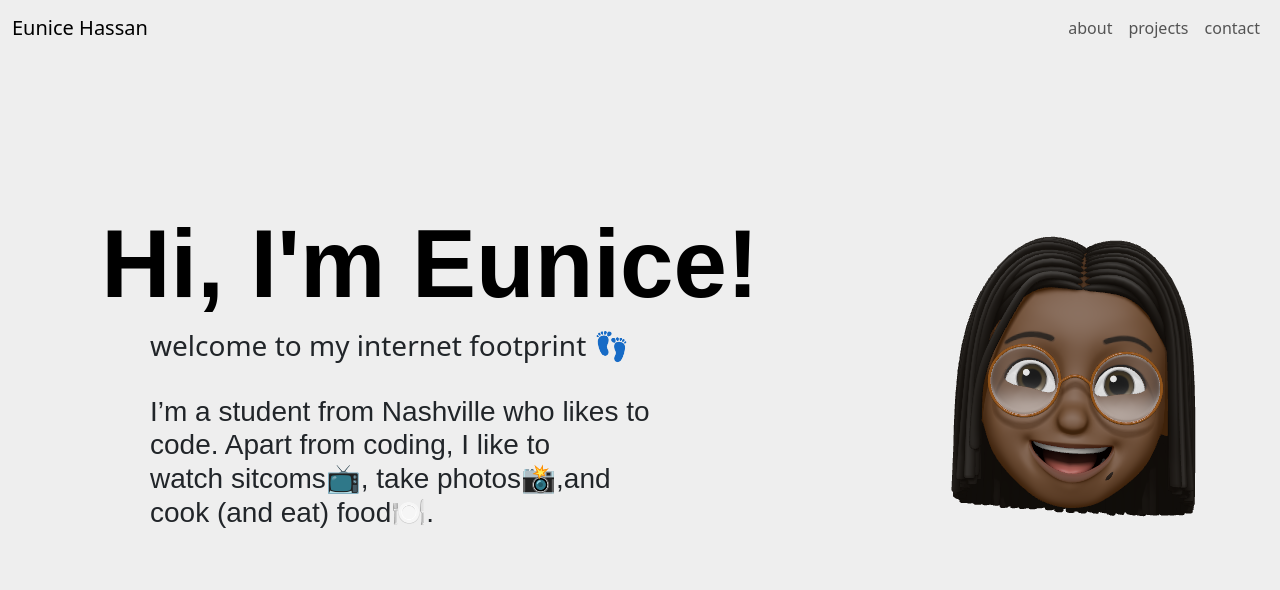
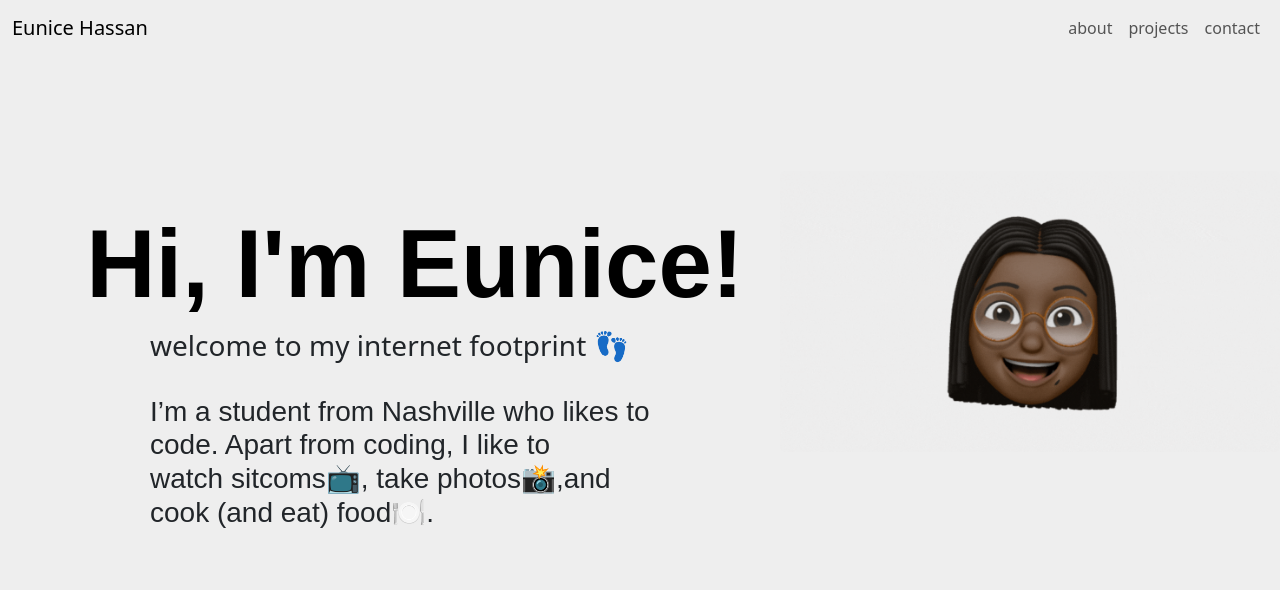
Before and after one commit to eunicehassan3/website, a Flask app: page / in a window 1280 px wide. Shown: the top 590 px of the page. Run offline with Flask 3, Linux system fonts and the light colour scheme.

Commit message:
added a gif to home page

```diff
--- a/templates/index.html
+++ b/templates/index.html
@@ -1,8 +1,14 @@
 {% extends 'base.html' %}
 
         {% block content %}
-                <img src="../static/memoji-sticker.png" id="memoji" class="rounded float-end" alt="memoji of my face">
-                <h2 class="fw-bold-title" style="margin-top: 150px; font-size: 6em; text-align: center"> Hi, I'm Eunice!</h2>
+<!--            <video width="320" height="240" autoplay>-->
+<!--                    <source src="../static/memo-unscreen.gif" type="video/gif">-->
+<!--                    hello this is a video-->
+<!--            </video>-->
+                <img src="../static/memo.gif" id="memoji" class="rounded float-end" alt="memoji of my face" style="width: 500px">
+
+<!--                <img src="../static/memoji-sticker.png" id="memoji" class="rounded float-end" alt="memoji of my face">-->
+                <h2 class="fw-bold-title" style="margin-top: 150px; margin-left:50px; font-size: 6em; text-align: center"> Hi, I'm Eunice!</h2>
                 <h3 class="subheading">welcome to my internet footprint 👣</h3>
                 <br>
                 <h3 class="description">I’m a student from Nashville who likes to<br> code. Apart from coding, I like to <br>watch sitcoms📺, take photos📸,and <br>cook (and eat) food🍽️. </h3>
```
Also changed, not shown: static/memo-unscreen.gif (added), static/memo.gif (added).
